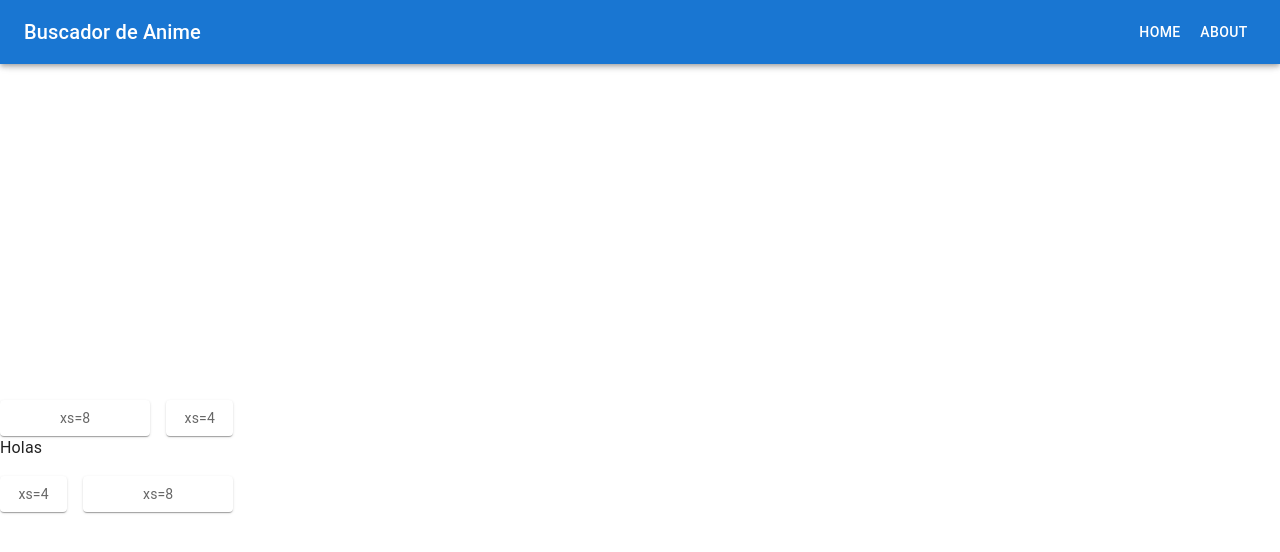
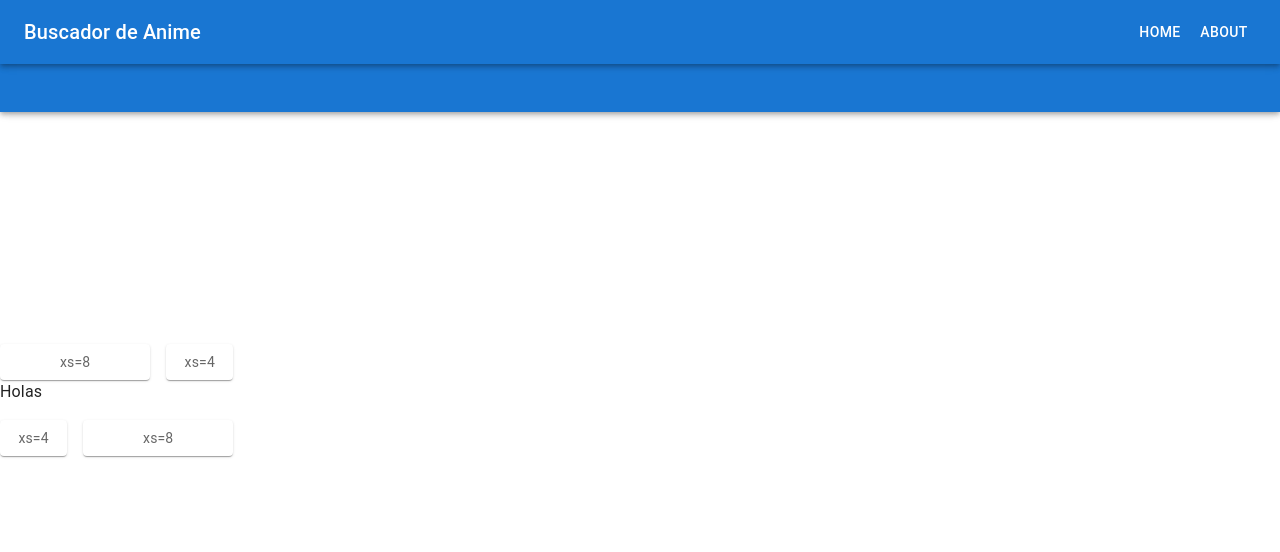
Before and after one commit to deividbrits/quinta_entrega, a React (Vite) app: page /about in a window 1280 px wide. Shown: the top 552 px of the page. Built offline with nearby package versions, Linux system fonts and the light colour scheme.

Commit message:
arreglos de rutas en Header y navBar

```diff
--- a/src/components/Header.jsx
+++ b/src/components/Header.jsx
@@ -14,29 +14,43 @@ import MenuIcon from '@mui/icons-material/Menu';
 import Toolbar from '@mui/material/Toolbar';
 import Typography from '@mui/material/Typography';
 import Button from '@mui/material/Button';
+import { useNavigate } from 'react-router-dom';
+;
 
 const drawerWidth = 240;
-const navItems = ['Home', 'About'];
+const navItems = [
+  { name: 'Home',path: '/'},
+  {name: 'About',path: '/about' }
+];
 
 function Header(props) {
   const { window } = props;
   const [mobileOpen, setMobileOpen] = React.useState(false);
 
-  const handleDrawerToggle = () => {
-    setMobileOpen((prevState) => !prevState);
+  // const handleDrawerToggle = () => {
+  //   setMobileOpen((prevState) => !prevState);
+  // };
+
+const navigate = useNavigate();
+
+
+  const handleNavigate = (path) => {
+    navigate('/about');
+    // handleDrawerToggle();
   };
 
+
   const drawer = (
-    <Box onClick={handleDrawerToggle} sx={{ textAlign: 'center' }}>
+    <Box onClick={handleNavigate} sx={{ textAlign: 'center' }}>
       <Typography variant="h6" sx={{ my: 2 }}>
         Buscador de Anime
       </Typography>
       <Divider />
       <List>
         {navItems.map((item) => (
-          <ListItem key={item} disablePadding>
+          <ListItem key={item.name} disablePadding>
             <ListItemButton sx={{ textAlign: 'center' }}>
-              <ListItemText primary={item} />
+              <ListItemText primary={item.name} />
             </ListItemButton>
           </ListItem>
         ))}
@@ -55,7 +69,7 @@ function Header(props) {
             color="inherit"
             aria-label="open drawer"
             edge="start"
-            onClick={handleDrawerToggle}
+            onClick={handleNavigate}
             sx={{ mr: 2, display: { sm: 'none' } }}
           >
             <MenuIcon />
@@ -69,19 +83,19 @@ function Header(props) {
           </Typography>
           <Box sx={{ display: { xs: 'none', sm: 'block' } }}>
             {navItems.map((item) => (
-              <Button key={item} sx={{ color: '#fff' }}>
-                {item}
+              <Button key={item.name} sx={{ color: '#fff' }} onClick={() => handleNavigate()}>
+                {item.name}
               </Button>
             ))}
           </Box>
         </Toolbar>
       </AppBar>
       <nav>
-        <Drawer
+        {/* <Drawer
           container={container}
           variant="temporary"
           open={mobileOpen}
-          onClose={handleDrawerToggle}
+          onClose={handleNavigate}
           ModalProps={{
             keepMounted: true, // Better open performance on mobile.
           }}
@@ -91,7 +105,7 @@ function Header(props) {
           }}
         >
           {drawer}
-        </Drawer>
+        </Drawer> */}
       </nav>
       <Box component="main" sx={{ p: 3 }}>
         <Toolbar />
--- a/src/components/NavBar.jsx
+++ b/src/components/NavBar.jsx
@@ -8,6 +8,17 @@ import Typography from '@mui/material/Typography';
 import InputBase from '@mui/material/InputBase';
 import MenuIcon from '@mui/icons-material/Menu';
 import SearchIcon from '@mui/icons-material/Search';
+import { Button, CssBaseline } from '@mui/material';
+import { useNavigate } from 'react-router-dom';
+
+
+const navItems = [
+  { name: 'Home',path: '/'},
+  {name: 'About',path: '/about' }
+];
+
+
+
 
 
 const Search = styled('div')(({ theme }) => ({
@@ -53,6 +64,15 @@ const StyledInputBase = styled(InputBase)(({ theme }) => ({
 }));
 
 export default function NavBar() {
+
+  const [open, setOpen] = React.useState(false);
+const navigate = useNavigate()
+
+
+  const handleNavigate = (path) => {
+    navigate(path);
+    // handleDrawerToggle();
+  };
   return (
     <Box sx={{ flexGrow: 1 }}>
       <AppBar position="fixed">
@@ -74,7 +94,42 @@ export default function NavBar() {
           >
             Buscador de Anime
           </Typography>
-          <Search>
+          <Box sx={{ display: 'flex' }}>
+      <CssBaseline />
+      <AppBar component="nav">
+        <Toolbar>
+          <IconButton
+            color="inherit"
+            aria-label="open drawer"
+            edge="start"
+            onClick={ () => handleNavigate(navItems[0].path)}
+            sx={{ mr: 2, display: { sm: 'none' } }}
+          >
+            <MenuIcon />
+          </IconButton>
+          <Typography
+            variant="h6"
+            component="div"
+            sx={{ flexGrow: 1, display: { xs: 'none', sm: 'block' } }}
+          >
+            Buscador de Anime
+          </Typography>
+          <Box sx={{ display: { xs: 'none', sm: 'block' } }}>
+            {navItems.map((item) => (
+              <Button key={item.name} sx={{ color: '#fff' }} onClick={() => handleNavigate(item.path)}>
+                {item.name}
+              </Button>
+            ))}
+          </Box>
+        </Toolbar>
+      </AppBar>
+      <Box component="main" sx={{ p: 3 }}>
+        <Toolbar />
+        <Typography>
+        </Typography>
+      </Box>
+    </Box>
+          {/* <Search>
             <SearchIconWrapper>
               <SearchIcon />
             </SearchIconWrapper>
@@ -83,7 +138,7 @@ export default function NavBar() {
               inputProps={{ 'aria-label': 'search' }}
 
             />
-          </Search>
+          </Search> */}
         </Toolbar>
       </AppBar>
     </Box>
--- a/src/pages/About.jsx
+++ b/src/pages/About.jsx
@@ -1,11 +1,12 @@
 import React from 'react'
-import Header from '../components/Header'
+// import Header from '../components/Header'
 import AppGrid from '../components/AppGrid';
+import NavBar from '../components/NavBar';
 
 
 export const About = () => {
   return (
-    <div><Header/>
+    <div><NavBar/>
 
       <AppGrid/>
     </div>
```
